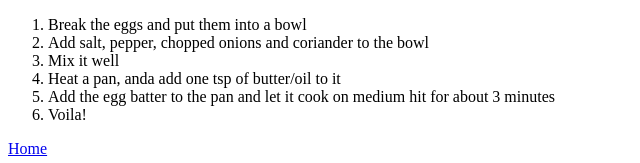
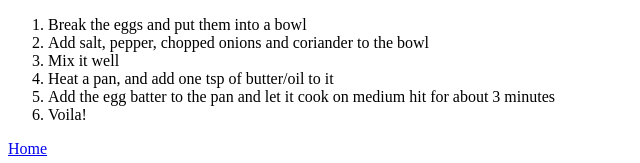
Before and after one commit to SshauryaaRocks19/odin-recipes, a plain HTML site: page recipes/omelette.html in a window 1280 px wide. Shown: the part 728-891 px from the top of the page, 0-640 px from the left. Drawn offline with Linux system fonts and the light colour scheme.

Commit message:
Fix minor spelling errors

```diff
--- a/recipes/omelette.html
+++ b/recipes/omelette.html
@@ -26,7 +26,7 @@
         <li>Break the eggs and put them into a bowl</li>
         <li>Add salt, pepper, chopped onions and coriander to the bowl</li>
         <li>Mix it well</li>
-        <li>Heat a pan, anda add one tsp of butter/oil to it</li>
+        <li>Heat a pan, and add one tsp of butter/oil to it</li>
         <li>Add the egg batter to the pan and let it cook on medium hit for about 3 minutes</li>
         <li>Voila!</li>
     </ol>
```
Also changed, not shown: recipes/cheesetoast.html (+1 -1 lines).
